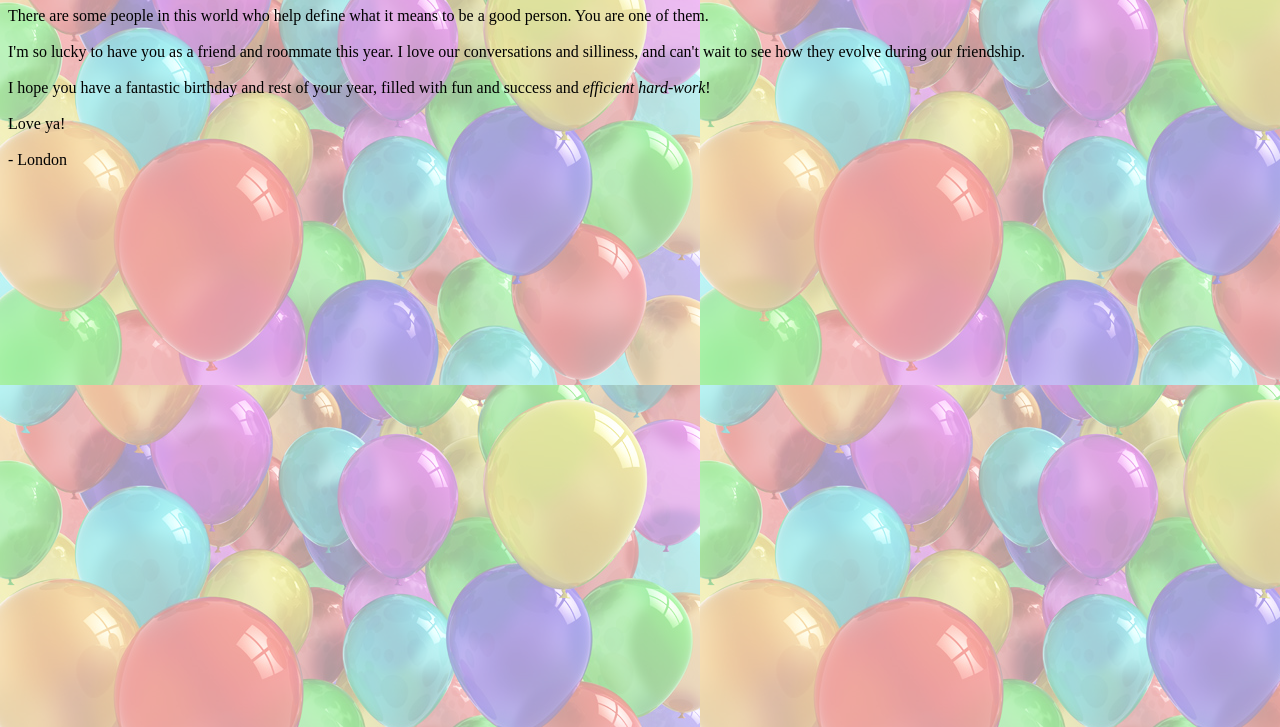
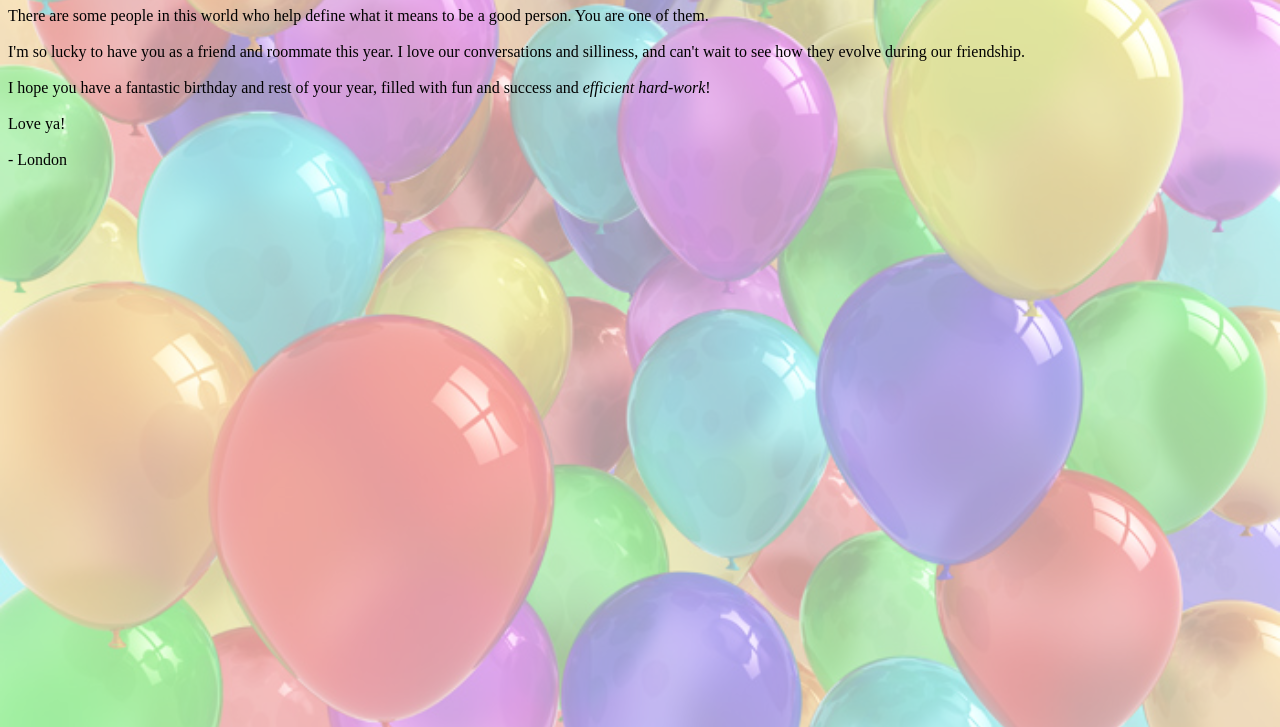
Before and after one commit to Jadiker/dim-birthday, a plain HTML site: page index.html in a window 1280 px wide. Shown: the part 73-800 px from the top of the page. Drawn offline with Linux system fonts and the light colour scheme.

Commit message:
Made the balloons nicer

```diff
--- a/main_css.css
+++ b/main_css.css
@@ -2,5 +2,6 @@ body#content {
     background-image: url(birthday-balloons.jpg);
     background-color: rgba(255,255,255,0.6);
     background-blend-mode: lighten;
-    /* You may add things like width, height, background-size... */
+    background-repeat:no-repeat;
+    background-size:cover;
 }
```
